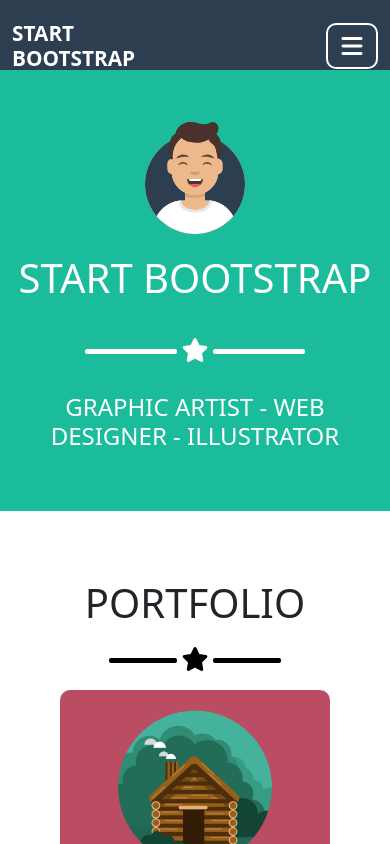
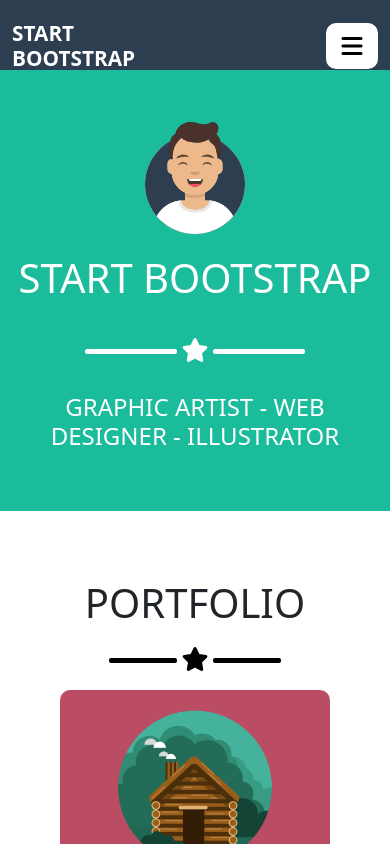
Before and after one commit to ElperdonXV/html-css-bootstrap-freelancer, a plain HTML site: page index.html in a window 390 px wide. In both pictures the pointer is over the element 352 px from the left and 45 px from the top of the page. Shown: the top 844 px of the page. Drawn offline with nearby package versions, Linux system fonts and the light colour scheme.

Commit message:
all done

```diff
--- a/css/style.css
+++ b/css/style.css
@@ -10,6 +10,7 @@
     left: 0;
     width: 100%;
     height: 70px;
+    z-index: 10;
 }
 
 .hamburger-menu{
@@ -281,6 +282,14 @@
     to {opacity: 100%;}
     }
 
+.hamburger-menu:hover {
+    background-color: white;
+}
+
+.hamburger-menu:hover i{
+    color: black;
+}
+
 /* Fine Hover */
 
 
--- a/index.html
+++ b/index.html
@@ -38,7 +38,7 @@
                         </li>
                     </ul>
                     <div class="hamburger-menu">
-                        <i class="fas fa-bars"></i>
+                        <a href=""><i class="fas fa-bars"></i></a>
                     </div>
                 </div>
             </div>
```
